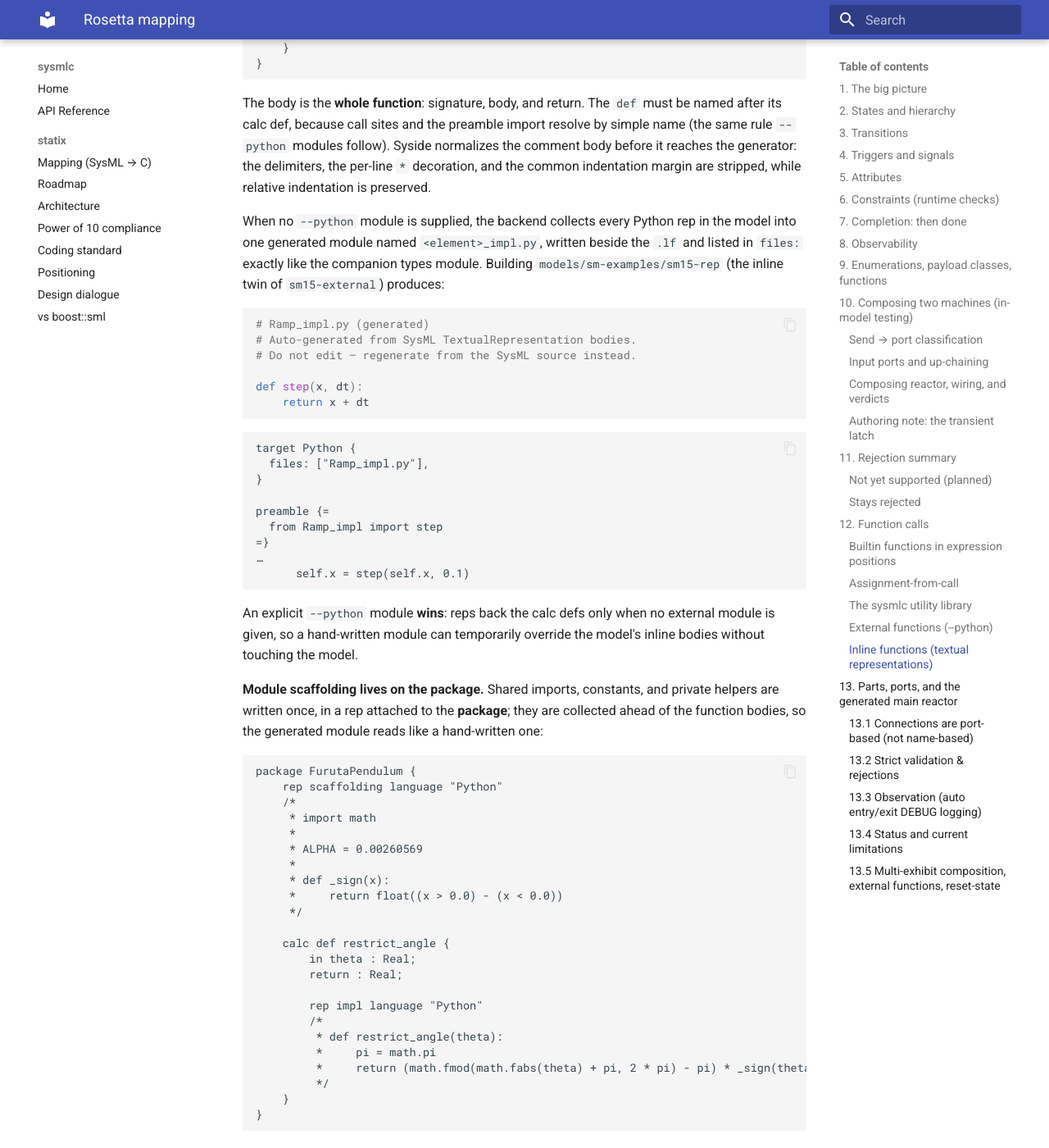
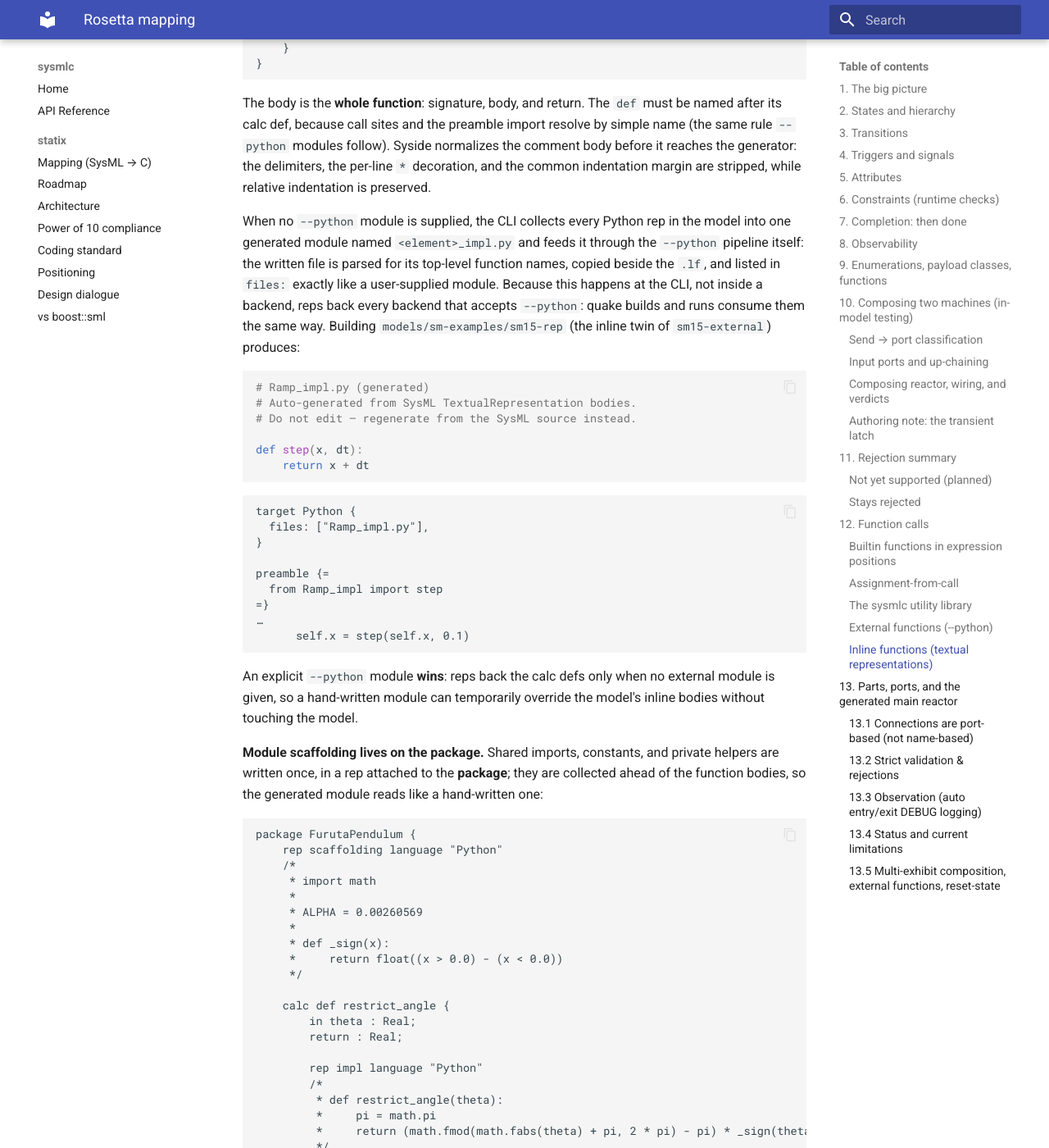
Before and after one commit to glacier-project/sysmlc-core, an MkDocs documentation site: the page built from docs/rosetta-mapping.md, in a window 1280 px wide and 1400 px high, scrolled down 14258 px. Shown: the whole window at 82% size. Built offline with MkDocs 1.6.1 and Material for MkDocs 9.7.7, drawn with Linux system fonts in a browser that asks for light colours; some of the changed text lies outside the part shown.

Commit message:
documentation(rosetta): update textual reps for the CLI pipeline

````diff
--- a/docs/rosetta-mapping.md
+++ b/docs/rosetta-mapping.md
@@ -584,11 +584,14 @@ normalizes the comment body before it reaches the generator: the delimiters,
 the per-line `*` decoration, and the common indentation margin are stripped,
 while relative indentation is preserved.
 
-When no `--python` module is supplied, the backend collects every Python rep
-in the model into one generated module named `<element>_impl.py`, written
-beside the `.lf` and listed in `files:` exactly like the companion types
-module. Building `models/sm-examples/sm15-rep` (the inline twin of
-`sm15-external`) produces:
+When no `--python` module is supplied, the CLI collects every Python rep in
+the model into one generated module named `<element>_impl.py` and feeds it
+through the `--python` pipeline itself: the written file is parsed for its
+top-level function names, copied beside the `.lf`, and listed in `files:`
+exactly like a user-supplied module. Because this happens at the CLI, not
+inside a backend, reps back every backend that accepts `--python`: quake
+builds and runs consume them the same way. Building
+`models/sm-examples/sm15-rep` (the inline twin of `sm15-external`) produces:
 
 ```python
 # Ramp_impl.py (generated)
@@ -650,8 +653,10 @@ Because collection is model-wide (not call-site-driven), every rep-backed
 calc def lands in the same module: a body may freely call another rep-backed
 calc def, the way `swingup_torque` calls `restrict_angle` in
 `models/showcase/furuta-pendulum_inline` (the full inline twin of the furuta
-showcase). Scaffolding helpers are module-internal: they never enter the
-external-name set, so a SysML call can only bind to a calc def.
+showcase). Scaffolding helpers enter the external-name set like any function
+in a `--python` module, but a SysML call site can only reference a `calc def`
+declared in the model, so a helper backs a call only when a calc def of that
+name exists.
 
 The purity / determinism contract of `--python` applies unchanged: a rep
 body must be a pure, deterministic function of its inputs.
````
